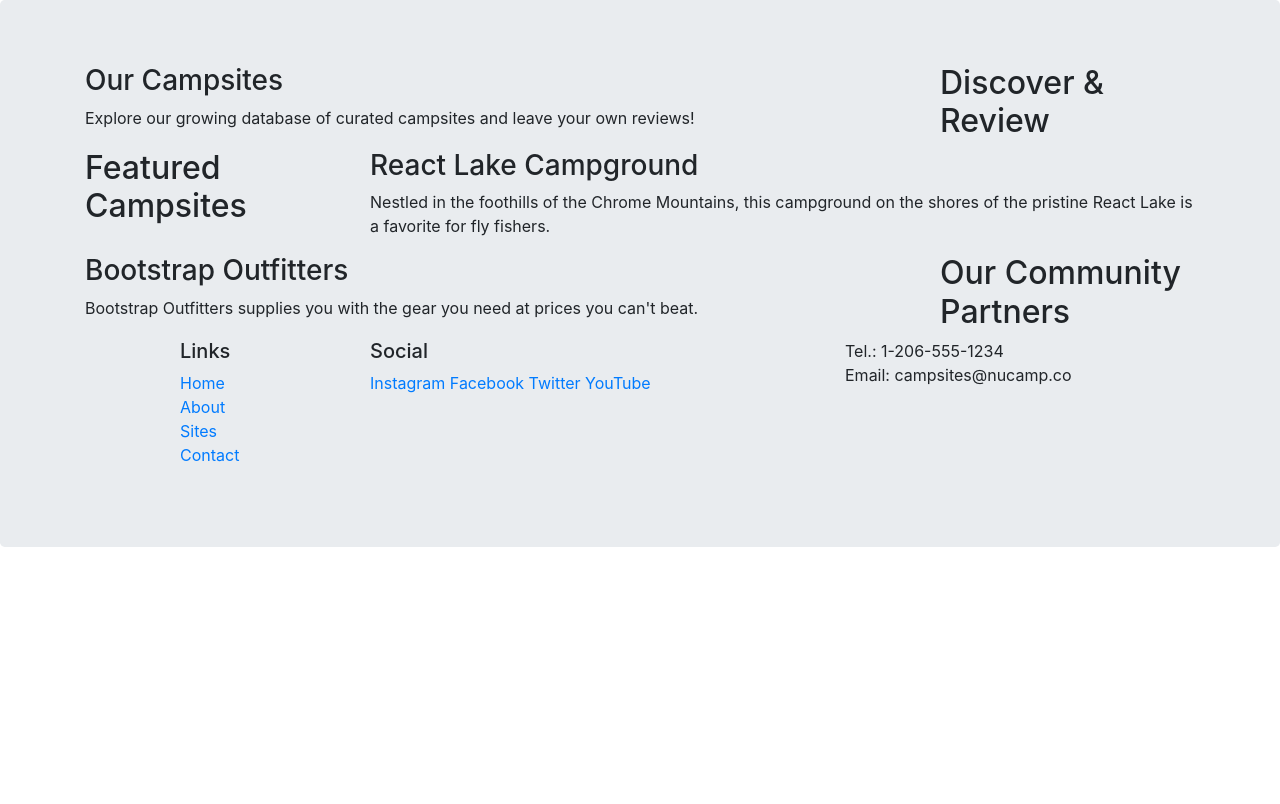
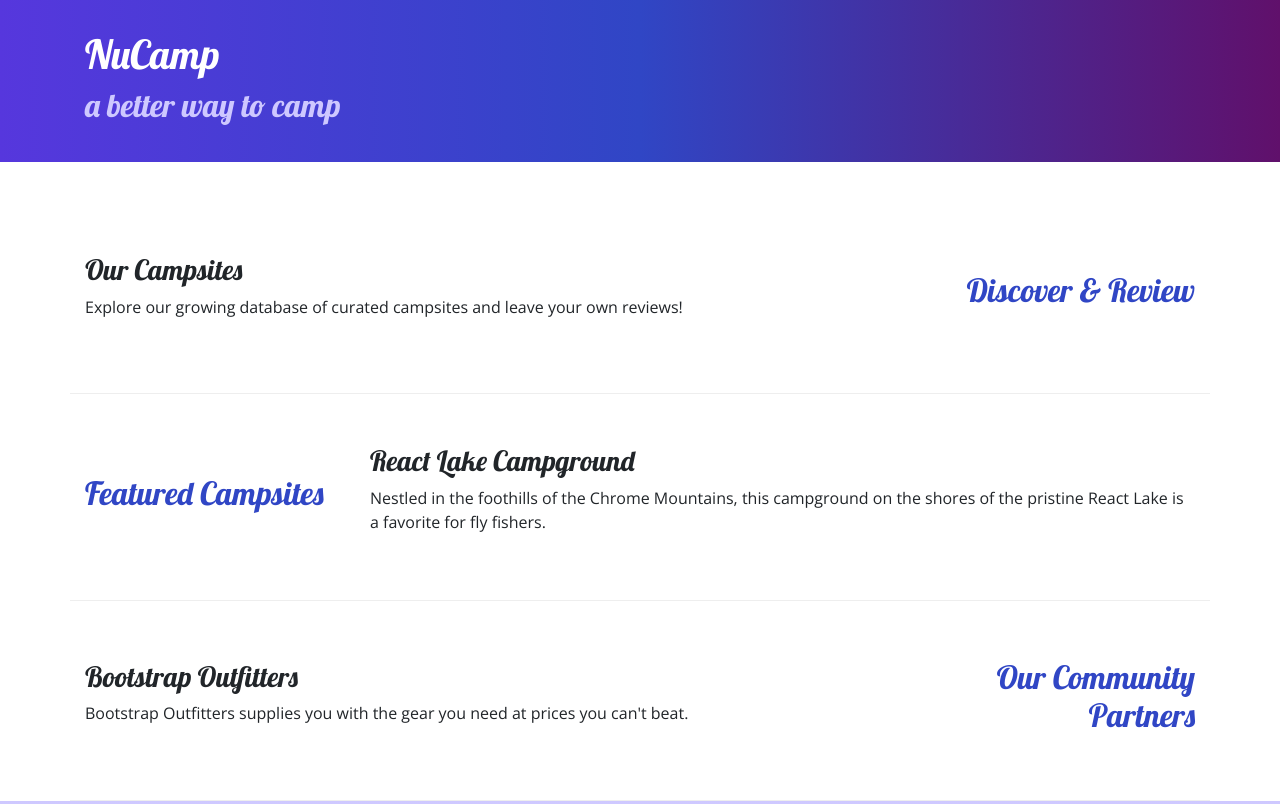
Before and after one commit to HarithaGunda/nucampsite, a website: page index.html in a window 1280 px wide. Shown: the top 804 px of the page. Drawn offline with nearby package versions, Linux system fonts and the light colour scheme.

Commit message:
styles added

```diff
--- /dev/null
+++ b/css/style.css
@@ -0,0 +1,32 @@
+body {
+    font-family: "Open Sans", sans-serif;
+}
+
+h1, h2, h3 {
+    font-family: "Lobster", cursive;
+}
+
+h2 {
+    color: #3046C5;
+}
+
+header h2 {
+    color: #CEC8FF;
+}
+
+footer {
+    background-image: linear-gradient(#CEC8FF, white);
+    padding: 20px 0;
+}
+
+.jumbotron {
+    padding: 30px;
+    background-image: linear-gradient(to right, #5637DD, #3046C5, #60106B);
+    color: white;
+}
+
+.row-content {
+    padding: 50px 0;
+    border-bottom: 1px ridge;
+    min-height: 200px;
+}
--- a/index.html
+++ b/index.html
@@ -5,25 +5,38 @@
     <meta charset="utf-8" />
     <meta name="viewport" content="width=device-width, initial-scale=1" />
      <!-- Bootstrap CSS -->
-     <link rel="stylesheet" href="node_modules/bootstrap/dist/css/bootstrap.min.css" />
+     <link rel="stylesheet" href="node_modules/bootstrap/dist/css/bootstrap.min.css"/>
+        <!-- Additional CSS must be placed after Bootstrap CSS -->
+        <link rel="stylesheet" href="https://fonts.googleapis.com/css?family=Lobster|Open+Sans" />
+        <link rel="stylesheet" href="css/style.css" />
      <title>NuCamp: A Better Way To Camp</title>
 </head>
 
 <body>
 
-    <header class="jumbotron">
+    <header class="jumbotron jumbotron-fluid">
         <div class="container">
             <div class="row">
+                <div class="col">
+                    <h1>NuCamp</h1>
+                    <h2>a better way to camp</h2>
+                </div>
+            </div>
+        </div>
+    </header>
+    <div class="container">
+        <div class="row row-content align-items-center">
             <div class="col-sm-4 order-sm-last col-md-3">
-                    <h2>Discover & Review</h2>
+                <h2 class="text-sm-right">Discover & Review</h2>
             </div>
             <div class="col">
                 <h3>Our Campsites</h3>
                 <p>Explore our growing database of curated campsites and leave your own reviews!</p>
             </div>
         </div>
-
-            <div class="row">
+    </div>
+    <div class="container">
+        <div class="row row-content align-items-center">
             <div class="col-sm-4 col-md-3">
                 <h2>Featured Campsites</h2>
             </div>
@@ -32,38 +45,38 @@
                 <p>Nestled in the foothills of the Chrome Mountains, this campground on the shores of the pristine React Lake is a favorite for fly fishers.</p>
            </div>
         </div>
-
-            <div class="row">
+    </div>
+    <div class="container">
+        <div class="row row-content align-items-center">
             <div class="col-sm-4 order-sm-last col-md-3">
-                    <h2>Our Community Partners</h2>
+                <h2 class="text-sm-right">Our Community Partners</h2>
             </div>
             <div class="col">
                 <h3>Bootstrap Outfitters</h3>
-                    <p>Bootstrap Outfitters supplies you with the gear you need at prices you can't beat.</p>
+                <p class="d-none d-sm-block">Bootstrap Outfitters supplies you with the gear you need at prices you can't beat.</p>
             </div>
         </div>
     </div>
-
     <footer>
         <div class="container">
             <div class="row">
-                <div class="col-4 offset-1 col-sm-2">
+                <div class="col-4 offset-1 col-sm-2 text-center">
                     <h5>Links</h5>
-            		<ul class="list-unstyled">
+            		<ul class="list-unstyled text-center">
                         <li><a href="#">Home</a></li>
                         <li><a href="#">About</a></li>
                         <li><a href="#">Sites</a></li>
                         <li><a href="#">Contact</a></li>
                     </ul>
                 </div>
-                <div class="col-6 col-sm-5">
+                <div class="col-6 col-sm-5 text-center">
                 	<h5>Social</h5>
                     <a href="http://instagram.com/">Instagram</a>
                     <a href="http://facebook.com/">Facebook</a>
                     <a href="http://twitter.com/">Twitter</a>
                     <a href="http://youtube.com/">YouTube</a>
                 </div>
-                <div class="col-sm-4">
+                <div class="col-sm-4 text-center">
                     Tel.: 1-206-555-1234<br />
                     Email: campsites@nucamp.co
                 </div>
```
Lines whose indentation alone changed are shown as unchanged.
